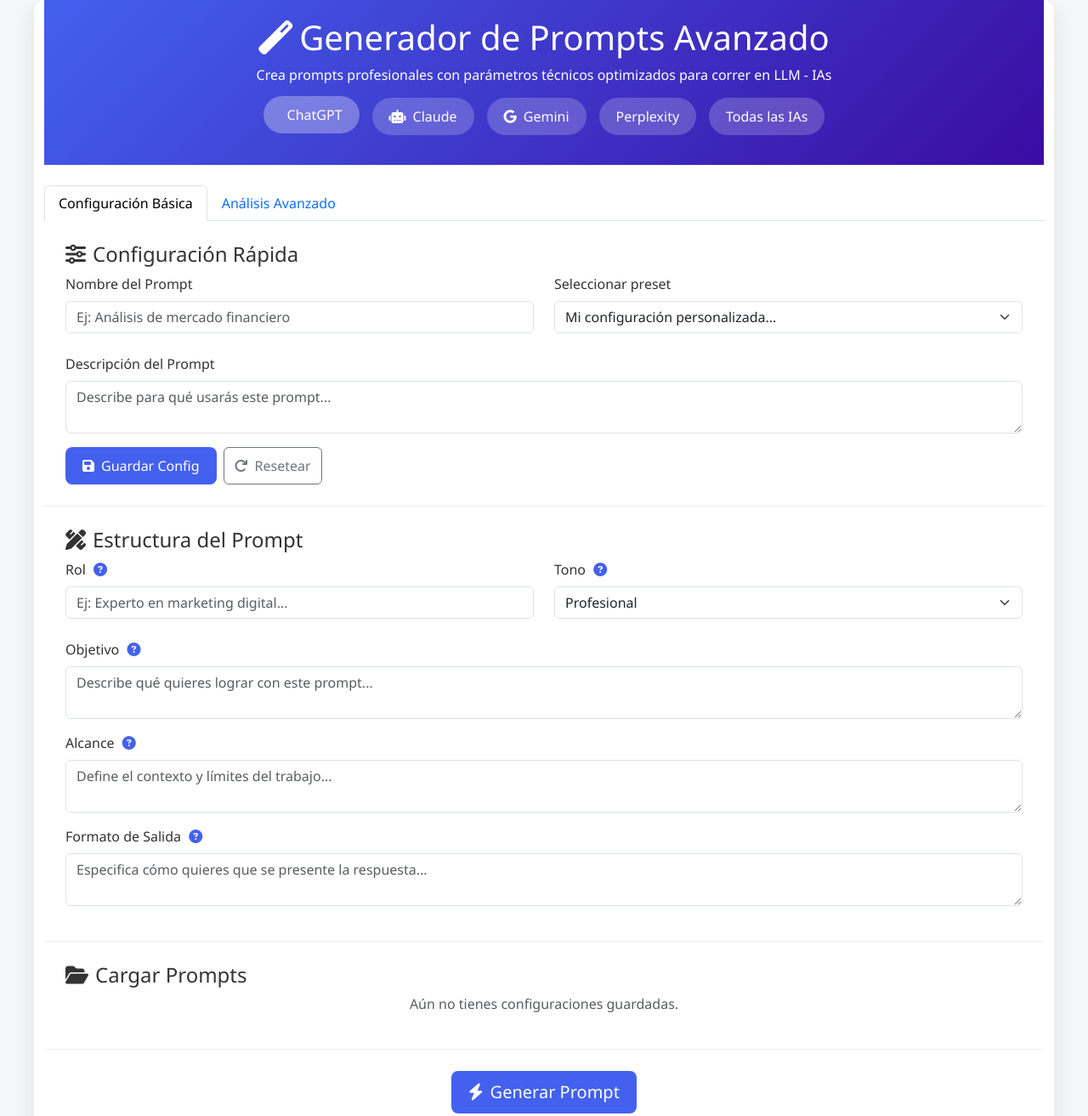
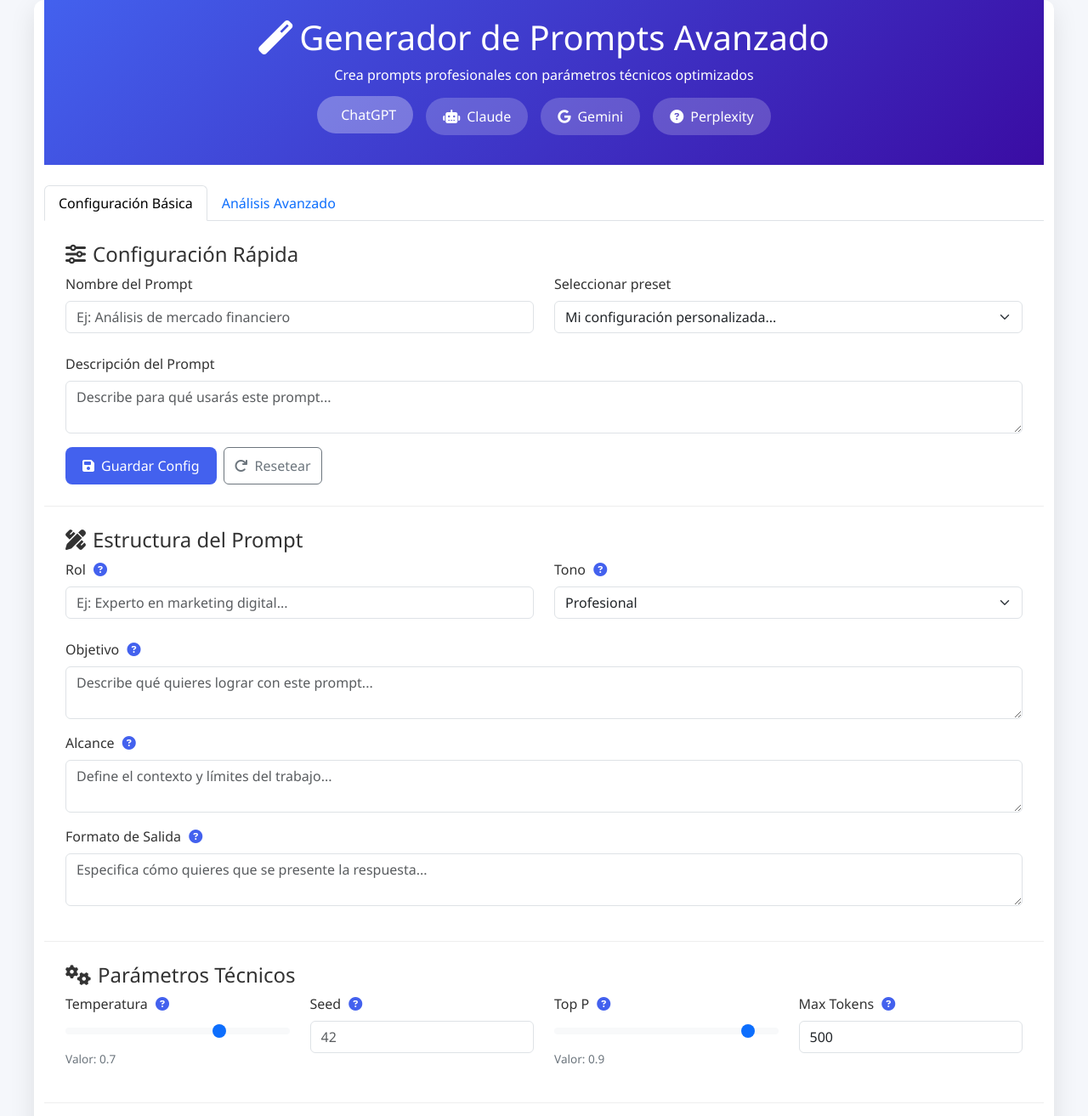
Before and after one commit to hctrmex/Generador-Avanzado-de-Promts-con-Firebase, a plain HTML site: page index.html in a window 1280 px wide. Shown: the part 20-1333 px from the top of the page at 85% size. Drawn offline with nearby package versions, Linux system fonts and the light colour scheme; no server answers.

Commit message:
Add files via upload

```diff
--- a/index.html
+++ b/index.html
@@ -178,15 +178,13 @@
     <div class="container app-container">
         <div class="app-header">
             <h1><i class="fas fa-magic me-2"></i>Generador de Prompts Avanzado</h1>
-            <p class="mb-0">Crea prompts profesionales con parámetros técnicos optimizados para correr en LLM - IAs</p>
+            <p class="mb-0">Crea prompts profesionales con parámetros técnicos optimizados</p>
 
             <div class="model-selector">
                 <div class="model-btn active" data-model="chatgpt"><i class="fab fa-openai me-2"></i>ChatGPT</div>
                 <div class="model-btn" data-model="claude"><i class="fas fa-robot me-2"></i>Claude</div>
                 <div class="model-btn" data-model="gemini"><i class="fab fa-google me-2"></i>Gemini</div>
-                <div class="model-btn" data-model="perplexity"></i>Perplexity</div>
-		<div class="model-btn" data-model="Tados las IAs"></i>Todas las IAs</div>
-
+                <div class="model-btn" data-model="perplexity"><i class="fas fa-question-circle me-2"></i>Perplexity</div>
             </div>
         </div>
 
@@ -270,6 +268,38 @@
                     <div class="mb-3">
                         <label class="form-label">Formato de Salida <i class="fas fa-question-circle help-icon" data-bs-toggle="tooltip" data-bs-placement="top" title="Especifica cómo quieres que se presente la respuesta (ej. 'tabla', 'lista de viñetas', 'ensayo de 500 palabras')."></i></label>
                         <textarea class="form-control" id="formatInput" rows="2" placeholder="Especifica cómo quieres que se presente la respuesta..."></textarea>
+                    </div>
+                </div>
+
+                <div class="config-section">
+                    <h4><i class="fas fa-cogs me-2"></i>Parámetros Técnicos</h4>
+                    <div class="row">
+                        <div class="col-md-6 col-lg-3">
+                            <div class="param-control">
+                                <label class="form-label">Temperatura <i class="fas fa-question-circle help-icon" data-bs-toggle="tooltip" data-bs-placement="top" title="Controla la creatividad (0 = determinista, 1 = muy creativo)"></i></label>
+                                <input type="range" class="form-range" id="temperatureSlider" min="0" max="1" step="0.1" value="0.7">
+                                <div class="param-help" id="temperatureValue">Valor: 0.7</div>
+                            </div>
+                        </div>
+                        <div class="col-md-6 col-lg-3">
+                            <div class="param-control">
+                                <label class="form-label">Seed <i class="fas fa-question-circle help-icon" data-bs-toggle="tooltip" data-bs-placement="top" title="Semilla para reproducibilidad (dejar en blanco para aleatorio)"></i></label>
+                                <input type="number" class="form-control" id="seedInput" placeholder="42">
+                            </div>
+                        </div>
+                        <div class="col-md-6 col-lg-3">
+                            <div class="param-control">
+                                <label class="form-label">Top P <i class="fas fa-question-circle help-icon" data-bs-toggle="tooltip" data-bs-placement="top" title="Diversidad de vocabulario (0.1 = conservador, 1 = diverso)"></i></label>
+                                <input type="range" class="form-range" id="topPSlider" min="0.1" max="1" step="0.1" value="0.9">
+                                <div class="param-help" id="topPValue">Valor: 0.9</div>
+                            </div>
+                        </div>
+                        <div class="col-md-6 col-lg-3">
+                            <div class="param-control">
+                                <label class="form-label">Max Tokens <i class="fas fa-question-circle help-icon" data-bs-toggle="tooltip" data-bs-placement="top" title="Longitud máxima de la respuesta"></i></label>
+                                <input type="number" class="form-control" id="maxTokensInput" value="500">
+                            </div>
+                        </div>
                     </div>
                 </div>
 
@@ -404,7 +434,8 @@
         const topPValue = document.getElementById('topPValue');
         const synthesisFocusInput = document.getElementById('synthesisFocus');
 
-        document.addEventListener('DOMContentLoaded', async function() {
+        // Función para inicializar y cargar la app.
+        async function initializeApp() {
             // Inicializar tooltips de Bootstrap
             const tooltipTriggerList = [].slice.call(document.querySelectorAll('[data-bs-toggle="tooltip"]'));
             tooltipTriggerList.map(function (tooltipTriggerEl) {
@@ -475,7 +506,9 @@
             document.getElementById('copyPromptBtn').addEventListener('click', copyPrompt);
             document.getElementById('savePromptBtn').addEventListener('click', savePrompt);
             document.getElementById('presetSelect').addEventListener('change', applyPreset);
-        });
+        }
+
+        document.addEventListener('DOMContentLoaded', initializeApp);
 
         // Funciones
         function addChapter() {
```
